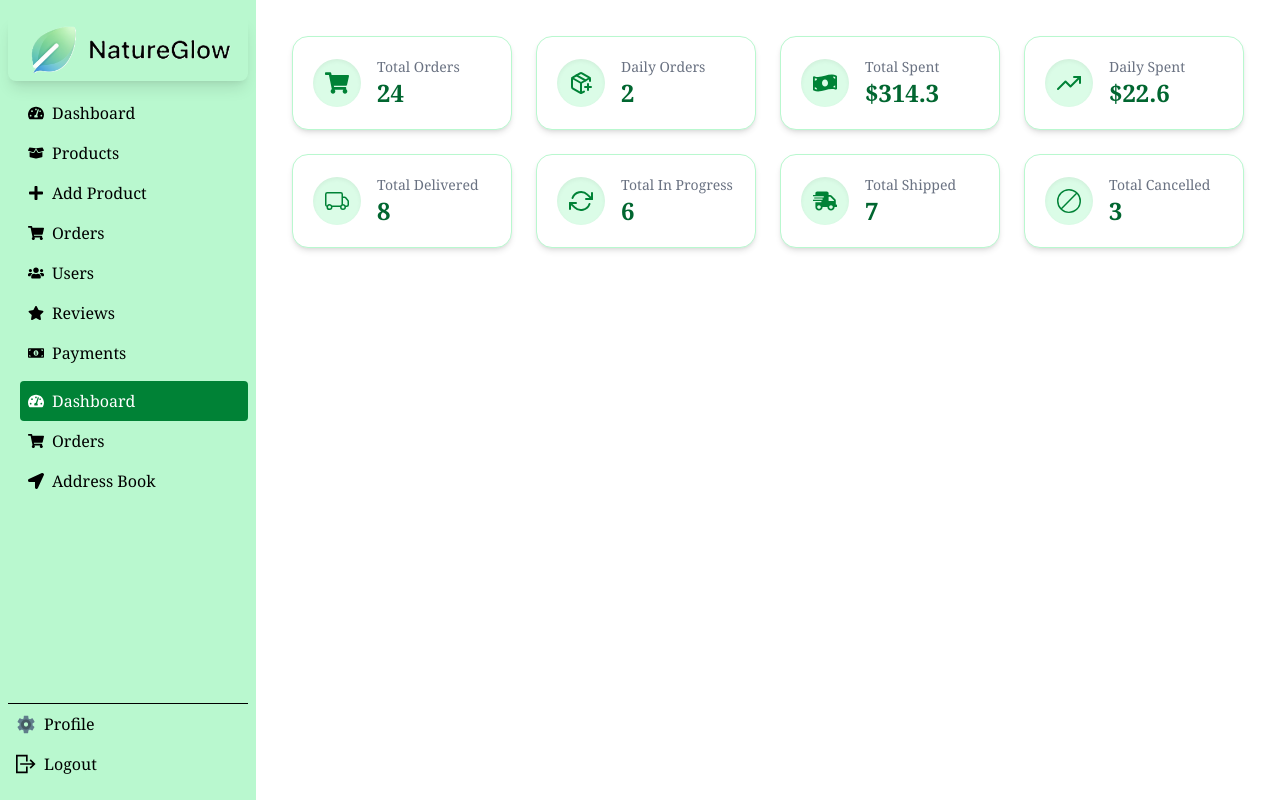
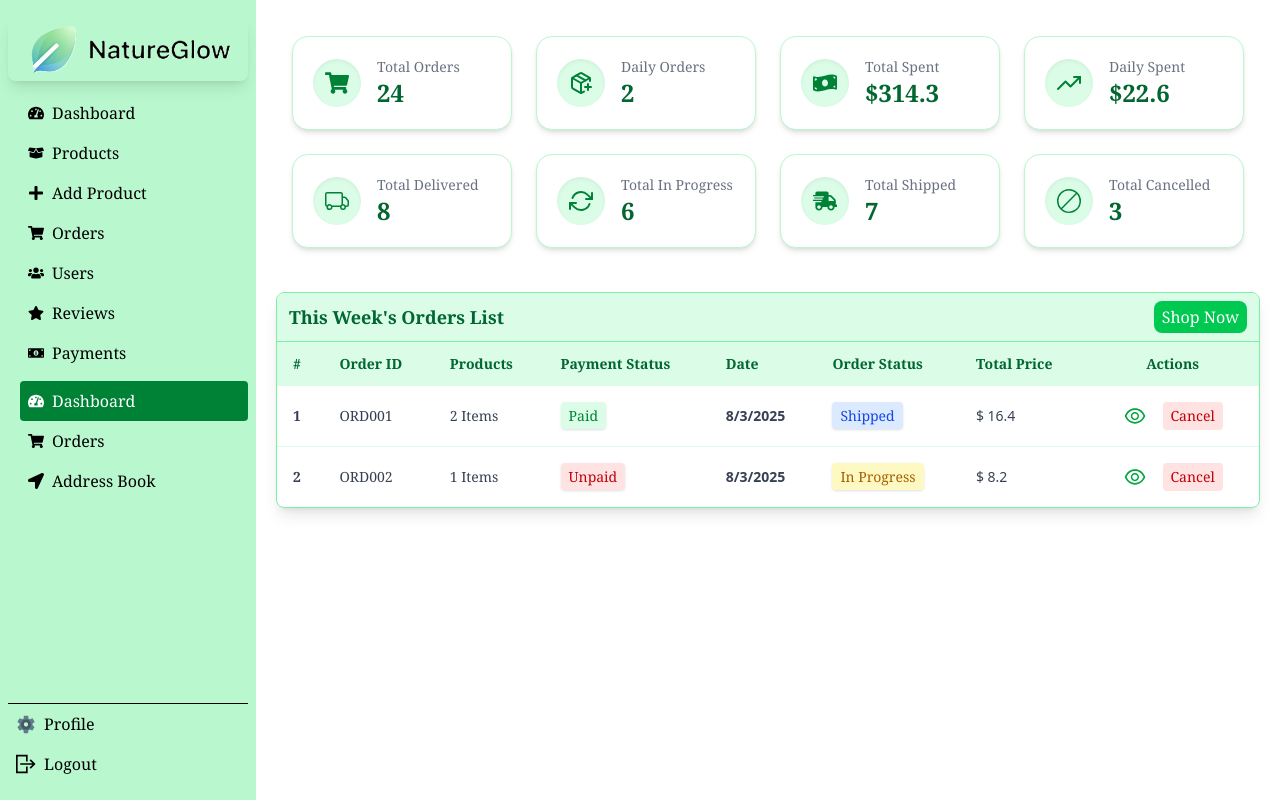
Before and after one commit to md-abu-naim/NatureGlow, a React (Vite) app: page /dashboard/user-dashboard in a window 1280 px wide. Built offline with nearby package versions, Linux system fonts and the light colour scheme; no server answers.

Commit message:
userDashboard > This Week's Orders List

```diff
--- a/src/Pages/Dashboard/UserBar/UserDashboard.jsx
+++ b/src/Pages/Dashboard/UserBar/UserDashboard.jsx
@@ -1,8 +1,9 @@
+import { AiOutlineEye } from "react-icons/ai";
 import { BsBan, BsTruck } from "react-icons/bs";
 import { FaMoneyBillWave, FaShippingFast, FaShoppingCart } from "react-icons/fa";
 import { FiRefreshCw, FiTrendingUp } from "react-icons/fi";
 import { LuPackagePlus } from "react-icons/lu";
-import { useLoaderData } from "react-router-dom";
+import { NavLink, useLoaderData } from "react-router-dom";
 
 const UserDashboard = () => {
     const orders = useLoaderData()
@@ -101,6 +102,62 @@ const UserDashboard = () => {
                     </div>
                 </div>
             </section>
+
+
+
+
+            {/* This Week's Orders List */}
+            <section className="mt-7 overflow-x-auto rounded-lg shadow-lg border border-green-300">
+                <div className="bg-green-100 border-b flex justify-between items-center px-3 py-2 border-green-300">
+                    <h1 className="text-lg font-bold text-green-800">This Week's Orders List</h1>
+                    <NavLink to="/shop" className="bg-green-500 hover:bg-green-600 text-white py-1 px-2 rounded-lg transition">Shop Now</NavLink>
+                </div>
+                <table className="min-w-full text-sm text-left table-auto">
+                    <thead className="bg-green-100 text-green-800 font-semibold">
+                        <tr>
+                            <th className="py-3 px-4">#</th>
+                            <th className="py-3 px-4">Order ID</th>
+                            <th className="py-3 px-4">Products</th>
+                            <th className="py-3 px-4">Payment Status</th>
+                            <th className="py-3 px-4">Date</th>
+                            <th className="py-3 px-4">Order Status</th>
+                            <th className="py-3 px-4">Total Price</th>
+                            <th className="py-3 px-4 text-center">Actions</th>
+                        </tr>
+                    </thead>
+                    <tbody className="text-gray-700 divide-y divide-green-100">
+                        {
+                            dailyOrders?.map((order, i) => (
+                                <tr key={i} className="hover:bg-green-100 transition-all">
+                                    <td className="px-4 py-3 font-semibold">{i + 1}</td>
+                                    <td className="px-4 py-3 font-medium">{order._id}</td>
+                                    <td className="px-4 py-3 ">{order.products?.length} Items</td>
+                                    <td className="px-4 py-3 font-semibold">
+                                        <span className={`px-2 py-1 rounded text-sm font-medium shadow-sm ${order.paymentStatus === 'Paid' ? 'bg-green-100 text-green-700' : order.paymentStatus === 'Unpaid' ? 'bg-red-100 text-red-700' : 'bg-blue-100 text-blue-700'}`}>
+                                            {order.paymentStatus}
+                                        </span>
+                                    </td>
+                                    <td className="px-4 py-3 font-sans font-semibold"> {order.date}</td>
+                                    <td className="px-4 py-3 font-semibold">
+                                        <span className={`px-2 py-1 rounded text-sm font-medium shadow-sm
+                                            ${order.orderStatus === 'In Progress' ? 'bg-yellow-100 text-yellow-700' :
+                                                order.orderStatus === 'Shipped' ? 'bg-blue-100 text-blue-700' :
+                                                    order.orderStatus === 'Delivered' ? 'bg-green-100 text-green-700' : 'bg-red-100 text-red-700'
+                                            }`}>
+                                            {order.orderStatus}
+                                        </span>
+                                    </td>
+                                    <td className="px-4 py-3 font-sans">$ {order.totalPrice + 1}</td>
+                                    <td className="px-6 py-4 flex items-center justify-center gap-4 text-green-600">
+                                        <NavLink to={`/dashboard/order-details/${order._id}`} title="View"><AiOutlineEye className="hover:text-green-800 transition text-2xl" /></NavLink>
+                                        <button title="Cancel Order" className="bg-red-100 hover:bg-red-300 text-red-700 px-2 py-1 rounded-sm transition">Cancel</button>
+                                    </td>
+                                </tr>
+                            ))
+                        }
+                    </tbody>
+                </table>
+            </section>
         </div>
     );
 };
```
